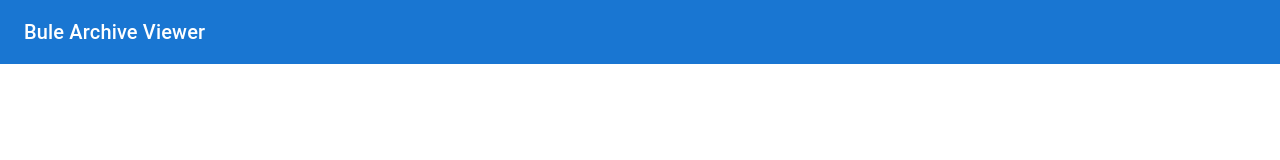
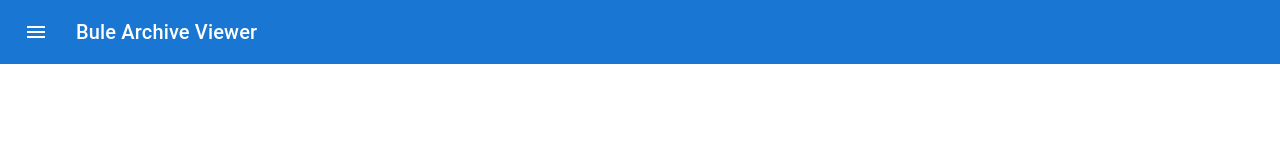
Before and after one commit to bluearchive-viewer/blue-archive-viewer, a Next.js app: page / in a window 1280 px wide. Shown: the top 160 px of the page. Built offline with nearby package versions, Linux system fonts and the light colour scheme.

Commit message:
色々追加

```diff
--- a/package.json
+++ b/package.json
@@ -11,6 +11,7 @@
   "dependencies": {
     "@emotion/react": "^11.10.6",
     "@emotion/styled": "^11.10.6",
+    "@mui/icons-material": "^5.11.11",
     "@mui/material": "^5.11.13",
     "@types/node": "18.15.3",
     "@types/react": "18.0.28",
--- a/src/pages/index.tsx
+++ b/src/pages/index.tsx
@@ -1,21 +1,42 @@
-import Head from 'next/head'
-import Image from 'next/image'
-import { Inter } from 'next/font/google'
-import styles from '@/styles/Home.module.css'
+import React, { useState } from 'react';
 import AppBar from '@mui/material/AppBar';
 import Toolbar from '@mui/material/Toolbar';
+import IconButton from '@mui/material/IconButton';
+import MenuIcon from '@mui/icons-material/Menu';
+import Drawer from '@mui/material/Drawer';
 import Typography from '@mui/material/Typography';
-import {config} from 'site.config';
-const inter = Inter({ subsets: ['latin'] })
+import {config} from '@site.config';
 
-export default function Home() {
+function Header() {
+  const [open, setOpen] = useState(false);
+
   return (
+    <>
       <AppBar position="static">
         <Toolbar>
+          <IconButton
+            size="large"
+            edge="start"
+            color="inherit"
+            aria-label="menu"
+            sx={{ mr: 2 }}
+            onClick={() => setOpen(!open)}
+          >
+            <MenuIcon />
+          </IconButton>
           <Typography variant="h6" component="div" sx={{ flexGrow: 1 }}>
             {config.siteMeta.title}
           </Typography>
         </Toolbar>
       </AppBar>
+      <Drawer
+        anchor="left"
+        open={open}
+        onClose={() => setOpen(false)}
+      >
+        とくぞう様かみ！
+      </Drawer>
+    </>
   );
 }
+export default Header;
```
Also changed, not shown: 1 other file (tests, documents, lock files or other folders). Lines whose indentation alone changed are shown as unchanged.
